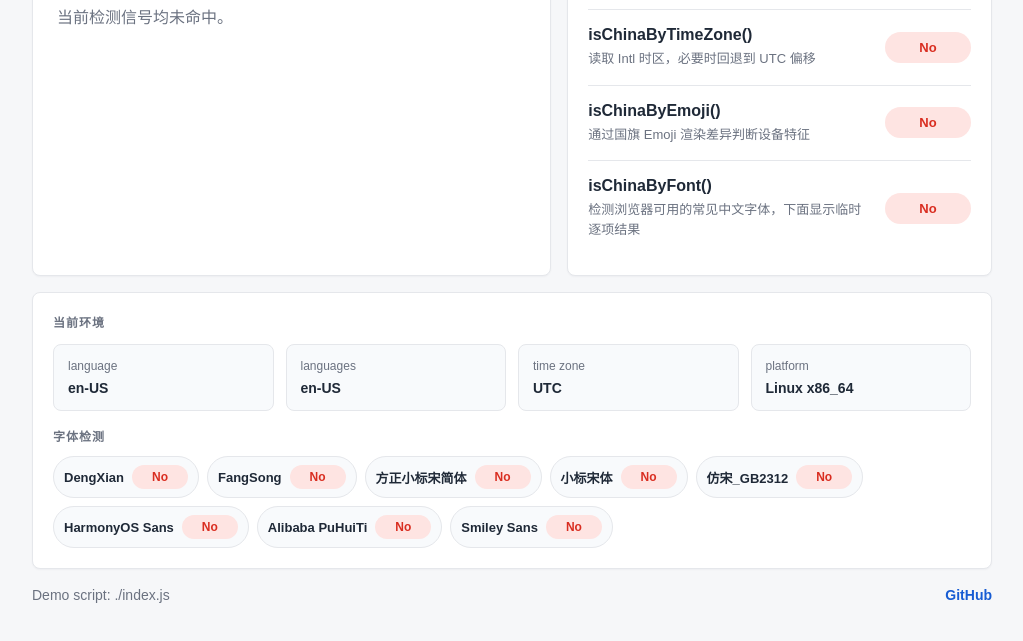
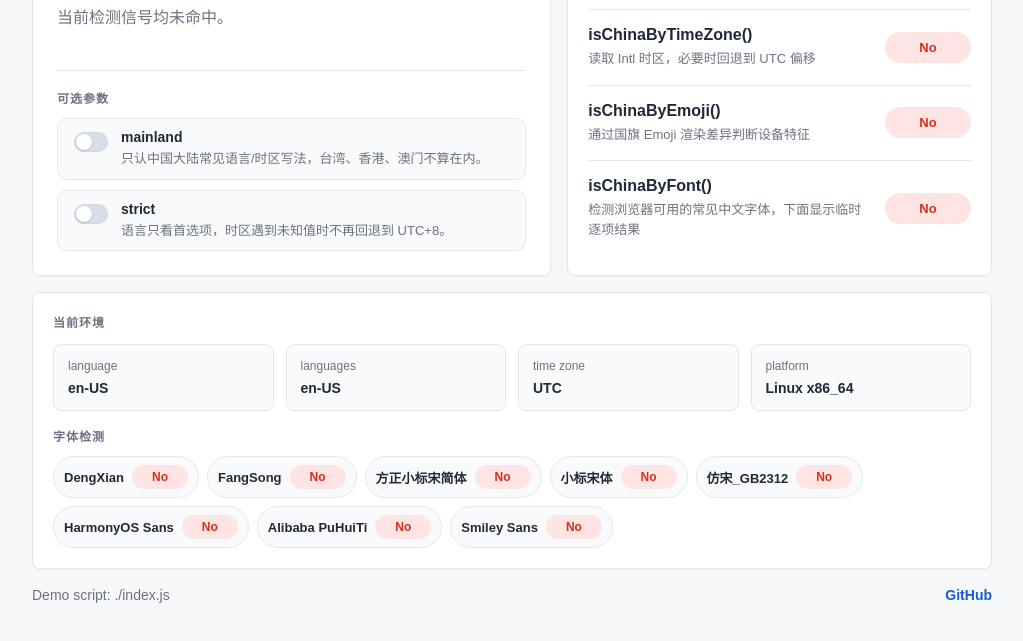
Before and after one commit to yArna/isChinaUser, a website: page docs/index.html in a window 1280 px wide. Shown: the part 239-880 px from the top of the page, without its empty margins (128-1151 px from the left). Drawn offline with Linux system fonts and the light colour scheme.

Commit message:
更新演示

```diff
--- a/docs/index.html
+++ b/docs/index.html
@@ -99,6 +99,84 @@
         margin: 0;
         color: var(--muted);
         line-height: 1.6;
+      }
+
+      .controls {
+        margin-top: 18px;
+        border-top: 1px solid var(--line);
+        padding-top: 18px;
+      }
+
+      .control-grid {
+        display: grid;
+        gap: 10px;
+        margin-top: 12px;
+      }
+
+      .control {
+        display: flex;
+        align-items: flex-start;
+        gap: 10px;
+        border: 1px solid var(--line);
+        border-radius: 10px;
+        padding: 10px 12px;
+        background: #f8fafc;
+      }
+
+      .control input {
+        appearance: none;
+        position: relative;
+        flex: none;
+        width: 34px;
+        height: 20px;
+        margin-top: 3px;
+        border: 1px solid #cfd7e3;
+        border-radius: 999px;
+        background: #d7deea;
+        transition:
+          background-color 0.18s ease,
+          border-color 0.18s ease,
+          box-shadow 0.18s ease;
+        cursor: pointer;
+      }
+
+      .control input::after {
+        content: "";
+        position: absolute;
+        top: 1px;
+        left: 1px;
+        width: 16px;
+        height: 16px;
+        border-radius: 50%;
+        background: #fff;
+        box-shadow: 0 1px 2px rgba(16, 24, 40, 0.18);
+        transition: transform 0.18s ease;
+      }
+
+      .control input:checked {
+        background: var(--blue);
+        border-color: var(--blue);
+      }
+
+      .control input:checked::after {
+        transform: translateX(14px);
+      }
+
+      .control input:focus-visible {
+        outline: 2px solid rgba(23, 92, 211, 0.24);
+        outline-offset: 2px;
+      }
+
+      .control strong {
+        display: block;
+        margin-bottom: 4px;
+        font-size: 14px;
+      }
+
+      .control span {
+        color: var(--muted);
+        font-size: 13px;
+        line-height: 1.5;
       }
 
       .signals {
@@ -288,6 +366,25 @@
             </div>
             <p id="overallNote" class="summary-note"></p>
           </div>
+          <div class="controls">
+            <div class="section-label">可选参数</div>
+            <div class="control-grid">
+              <label class="control" for="mainlandToggle">
+                <input id="mainlandToggle" type="checkbox" />
+                <div>
+                  <strong>mainland</strong>
+                  <span>只认中国大陆常见语言/时区写法，台湾、香港、澳门不算在内。</span>
+                </div>
+              </label>
+              <label class="control" for="strictToggle">
+                <input id="strictToggle" type="checkbox" />
+                <div>
+                  <strong>strict</strong>
+                  <span>语言只看首选项，时区遇到未知值时不再回退到 UTC+8。</span>
+                </div>
+              </label>
+            </div>
+          </div>
         </article>
 
         <article class="panel signals">
@@ -369,6 +466,9 @@
         isChinaUser,
       } = window.isChinaUser;
 
+      const mainlandToggle = document.getElementById("mainlandToggle");
+      const strictToggle = document.getElementById("strictToggle");
+
       const resultText = {
         true: "Yes",
         false: "No",
@@ -438,12 +538,16 @@
       }
 
       function render() {
-        const language = isChinaByLanguage();
-        const timeZone = isChinaByTimeZone();
+        const options = {
+          mainland: mainlandToggle.checked,
+          strict: strictToggle.checked,
+        };
+        const language = isChinaByLanguage(options);
+        const timeZone = isChinaByTimeZone(options);
         const emoji = isChinaByEmoji();
         const fontChecks = getFontChecks();
         const font = isChinaByFont({ fontList: DEFAULT_CHINESE_FONTS });
-        const overall = isChinaUser();
+        const overall = isChinaUser(options);
 
         document.getElementById("overallText").textContent =
           overall === true
@@ -474,6 +578,9 @@
           navigator.platform || "Unknown";
       }
 
+      mainlandToggle.addEventListener("change", render);
+      strictToggle.addEventListener("change", render);
+
       render();
     </script>
   </body>
```
